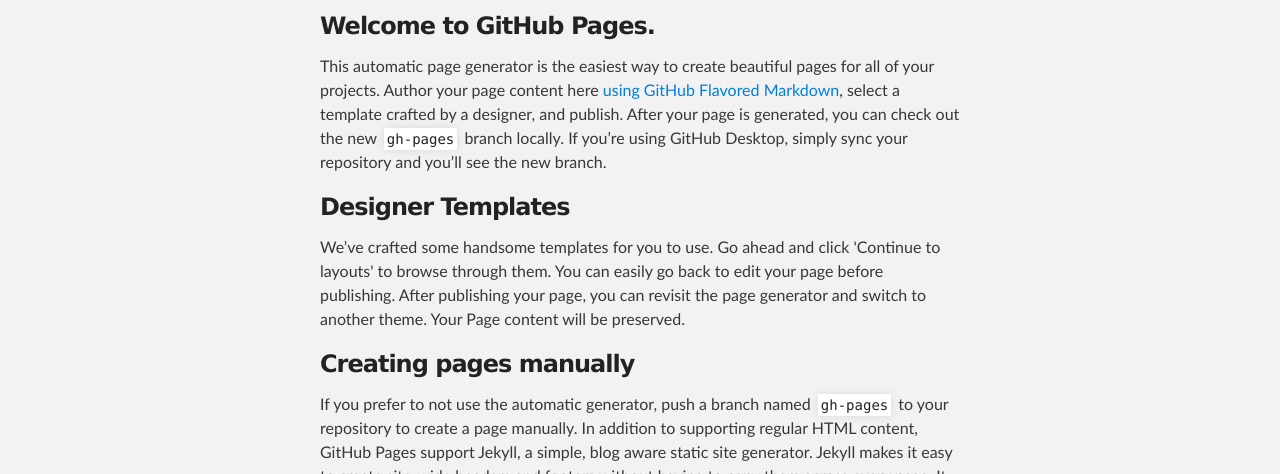
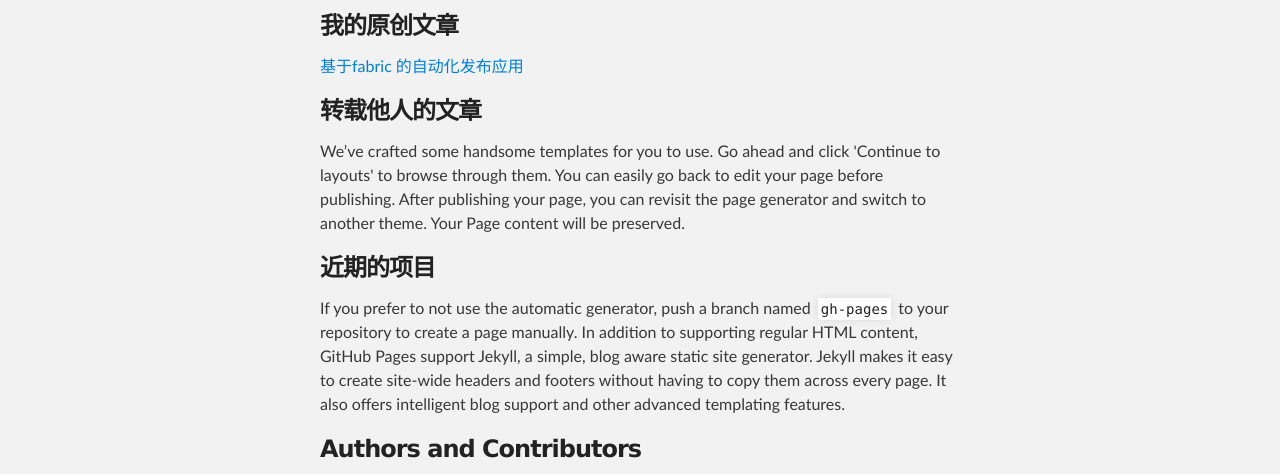
Before and after one commit to ollylu/blogs, a plain HTML site: page index.html in a window 1280 px wide. Shown: the part 252-726 px from the top of the page. Drawn offline with Linux system fonts and the light colour scheme.

```diff
--- a/index.html
+++ b/index.html
@@ -32,17 +32,17 @@
     <div id="main_content_wrap" class="outer">
       <section id="main_content" class="inner">
         <h3>
-<a id="welcome-to-github-pages" class="anchor" href="#welcome-to-github-pages" aria-hidden="true"><span aria-hidden="true" class="octicon octicon-link"></span></a>Welcome to GitHub Pages.</h3>
+<a id="我的原创文章" class="anchor" href="#%E6%88%91%E7%9A%84%E5%8E%9F%E5%88%9B%E6%96%87%E7%AB%A0" aria-hidden="true"><span aria-hidden="true" class="octicon octicon-link"></span></a>我的原创文章</h3>
 
-<p>This automatic page generator is the easiest way to create beautiful pages for all of your projects. Author your page content here <a href="https://guides.github.com/features/mastering-markdown/">using GitHub Flavored Markdown</a>, select a template crafted by a designer, and publish. After your page is generated, you can check out the new <code>gh-pages</code> branch locally. If you’re using GitHub Desktop, simply sync your repository and you’ll see the new branch.</p>
+<p><a href="https://github.com/ollylu/fabric-autopublish">基于fabric 的自动化发布应用</a></p>
 
 <h3>
-<a id="designer-templates" class="anchor" href="#designer-templates" aria-hidden="true"><span aria-hidden="true" class="octicon octicon-link"></span></a>Designer Templates</h3>
+<a id="转载他人的文章" class="anchor" href="#%E8%BD%AC%E8%BD%BD%E4%BB%96%E4%BA%BA%E7%9A%84%E6%96%87%E7%AB%A0" aria-hidden="true"><span aria-hidden="true" class="octicon octicon-link"></span></a>转载他人的文章</h3>
 
 <p>We’ve crafted some handsome templates for you to use. Go ahead and click 'Continue to layouts' to browse through them. You can easily go back to edit your page before publishing. After publishing your page, you can revisit the page generator and switch to another theme. Your Page content will be preserved.</p>
 
 <h3>
-<a id="creating-pages-manually" class="anchor" href="#creating-pages-manually" aria-hidden="true"><span aria-hidden="true" class="octicon octicon-link"></span></a>Creating pages manually</h3>
+<a id="近期的项目" class="anchor" href="#%E8%BF%91%E6%9C%9F%E7%9A%84%E9%A1%B9%E7%9B%AE" aria-hidden="true"><span aria-hidden="true" class="octicon octicon-link"></span></a>近期的项目</h3>
 
 <p>If you prefer to not use the automatic generator, push a branch named <code>gh-pages</code> to your repository to create a page manually. In addition to supporting regular HTML content, GitHub Pages support Jekyll, a simple, blog aware static site generator. Jekyll makes it easy to create site-wide headers and footers without having to copy them across every page. It also offers intelligent blog support and other advanced templating features.</p>
 
```
Also changed, not shown: params.json (+1 -1 lines).
